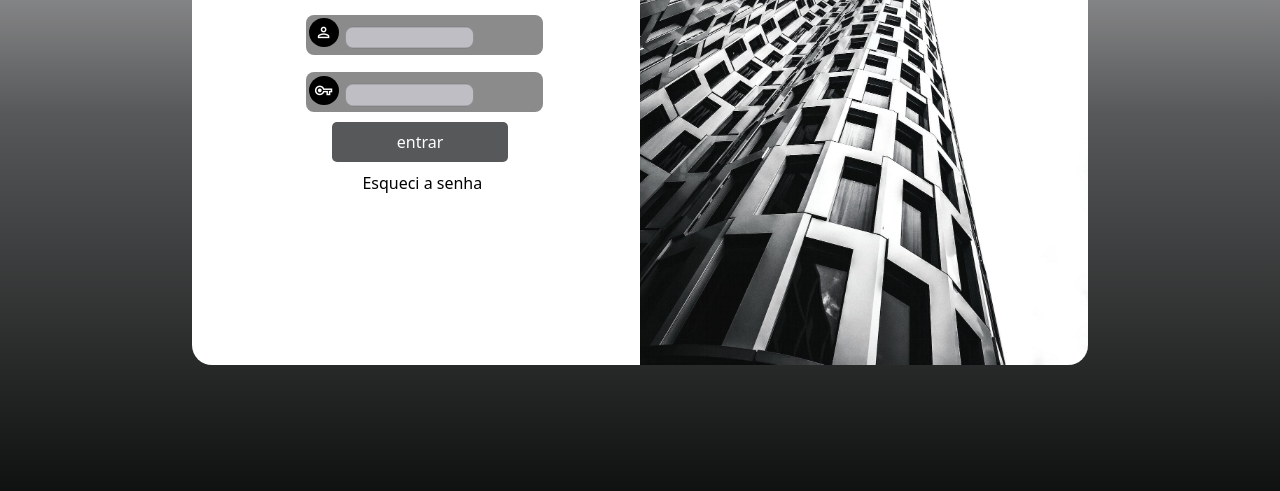
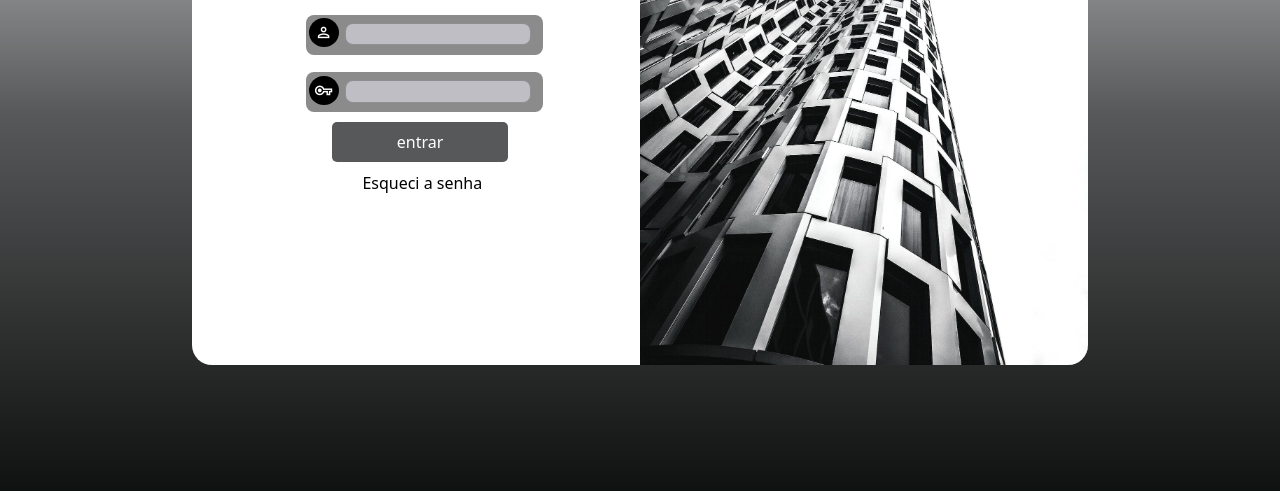
Before and after one commit to Rodrigo-Ralliele/Projeto-Login, a plain HTML site: page index.html in a window 1280 px wide. Shown: the part 285-776 px from the top of the page. Drawn offline with nearby package versions, Linux system fonts and the light colour scheme.

Commit message:
Update style.css

```diff
--- a/estilos/style.css
+++ b/estilos/style.css
@@ -94,8 +94,8 @@ div.campo > input {
     border: 1px solid rgba(0, 0, 0, 0.24);
     border-radius: 8px;
     padding: 4px;
-    width: calc(80% - 60px);
-    transform: translateY(2%);
+    width: calc(100% - 50px);
+    transform: translateY(-13%);
     height: 60%;
 }
 
```
